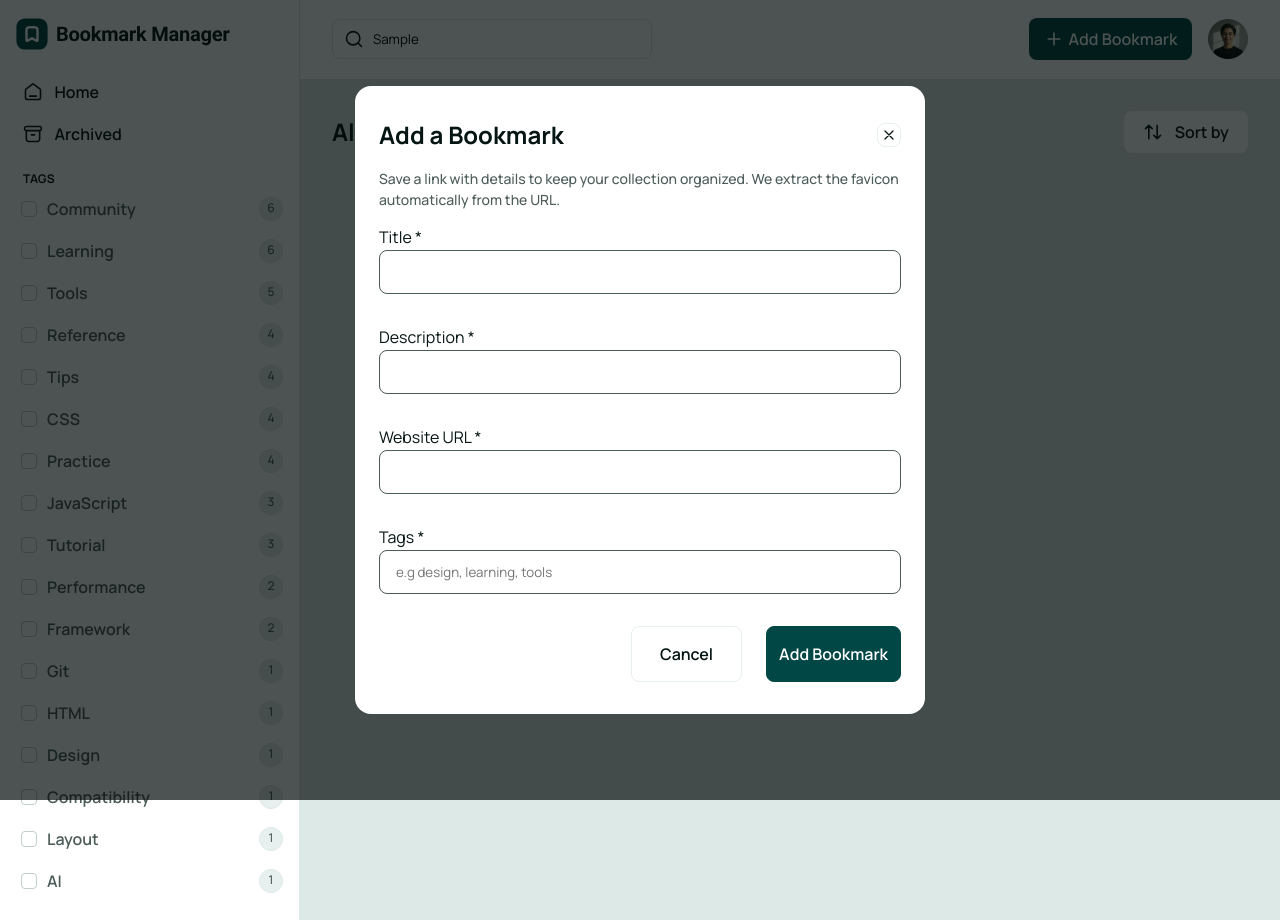
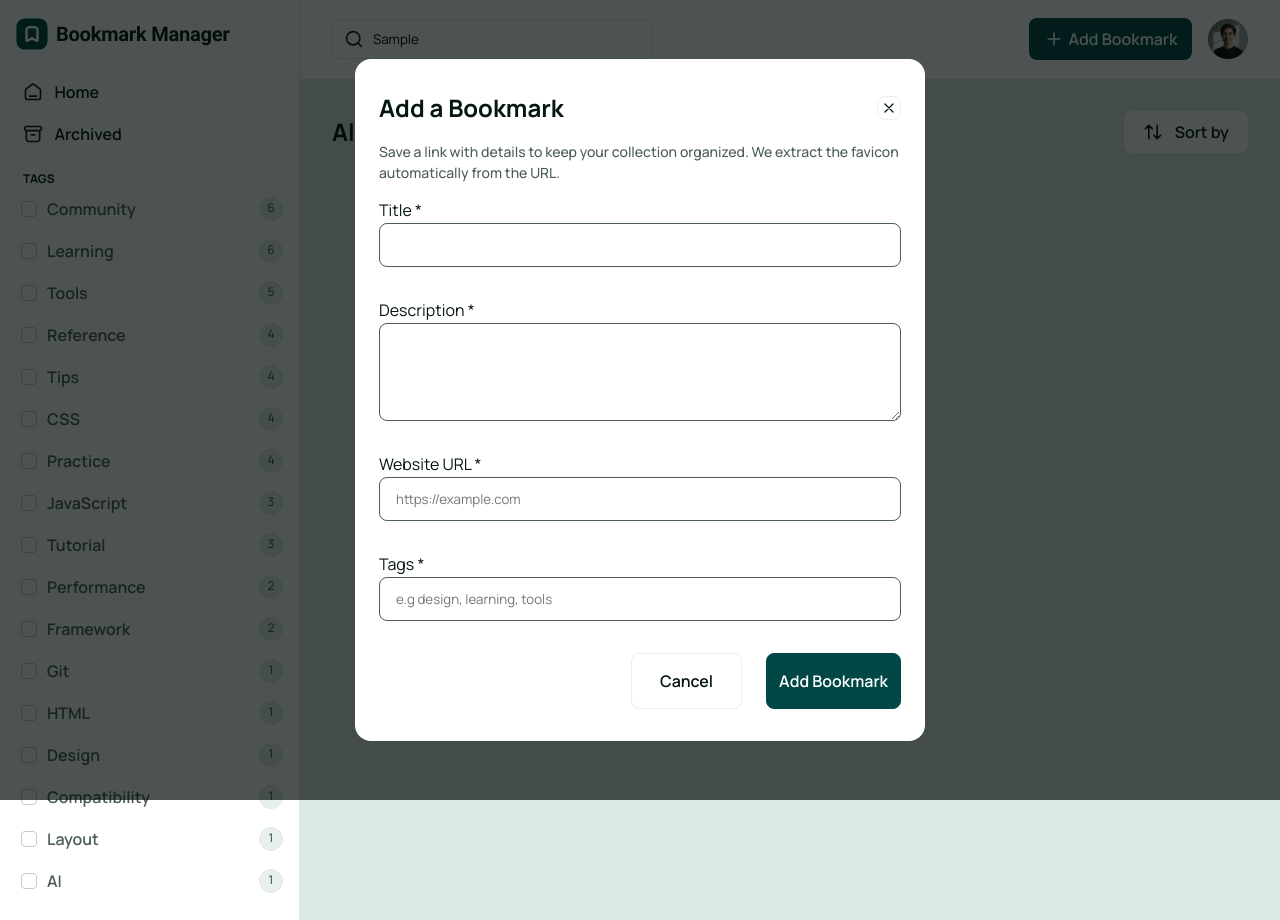
Before and after one commit to EdouardHrgt/bookmark-manager, a Vue app: page / in a window 1280 px wide. Both pictures are taken after typing "Sample" into the empty fields and a click on the button "Add Bookmark". Built offline with nearby package versions, Linux system fonts and the light colour scheme.

Commit message:
Enhance BookmarkModal with form validation and editing capabilities; refactor useBookmarks for improved data handling

```diff
--- a/src/App.vue
+++ b/src/App.vue
@@ -53,6 +53,10 @@ const setSearchQuery = (query) => {
    searchQuery.value = query
 }
 
+const updateDatas = (newDatas) => {
+   datas.value = newDatas
+}
+
 provide('theme', {
    activeTheme,
    setTheme,
@@ -65,6 +69,7 @@ provide('menu', {
 
 provide('datas', {
    datas,
+   updateDatas,
 })
 
 provide('addOrEdit', {
--- a/src/components/BookmarkModal.vue
+++ b/src/components/BookmarkModal.vue
@@ -2,15 +2,28 @@
 import { ref, inject, computed } from 'vue'
 import { urlValidation } from '@/composables/useFormValidation'
 import { getBmarks, addBmark, editBmark } from '@/composables/useBookmarks'
+import useResetObject from '@/composables/useResetObject'
 
 const { addOrEdit, toggleAddOrEdit } = inject('addOrEdit')
+const { datas } = inject('datas')
 
-const form = ref([
-   { title: '', err: false },
-   { description: '', err: false },
-   { url: '', err: false },
-   { tags: [], err: false },
-])
+const isEdit = ref(false)
+const textIndex = computed(() => (isEdit.value ? 1 : 0))
+const currentBookmark = ref(null)
+
+const startEdit = (bookmark) => {
+   isEdit.value = true
+   currentBookmark.value = bookmark
+
+   form.value = {
+      title: bookmark.title,
+      description: bookmark.description,
+      url: bookmark.url,
+      tags: bookmark.tags.join(', '),
+   }
+
+   toggleAddOrEdit()
+}
 
 const text = ref({
    title: ['Add a Bookmark', 'Edit Bookmark'],
@@ -21,45 +34,104 @@ const text = ref({
    btn: ['Add Bookmark', 'Save Bookmark'],
 })
 
-const isEdit = ref(false)
-const test = ref(false)
+const form = ref({
+   title: '',
+   description: '',
+   url: '',
+   tags: '',
+})
 
-const textIndex = computed(() => (isEdit.value ? 1 : 0))
+const errors = ref({
+   title: false,
+   description: false,
+   url: false,
+   tags: false,
+})
+
+const resetForm = () => {
+   form.value = useResetObject(form.value, '')
+   errors.value = useResetObject(errors.value, false)
+}
+
+const validateForm = () => {
+   let isValid = true
+
+   if (!form.value.title.trim() || form.value.title.length > 25) {
+      errors.value.title = true
+      isValid = false
+   } else {
+      errors.value.title = false
+   }
+
+   if (form.value.description.trim().length < 10) {
+      errors.value.description = true
+      isValid = false
+   } else {
+      errors.value.description = false
+   }
+
+   if (!urlValidation(form.value.url)) {
+      errors.value.url = true
+      isValid = false
+   } else {
+      errors.value.url = false
+   }
+
+   if (!form.value.tags.trim()) {
+      errors.value.tags = true
+      isValid = false
+   } else {
+      errors.value.tags = false
+   }
+
+   return isValid
+}
 
 const handleCancel = () => {
-   form.value = [
-      { title: '', err: false },
-      { description: '', err: false },
-      { url: '', err: false },
-      { tags: [], err: false },
-   ]
+   resetForm()
+   toggleAddOrEdit()
 }
 
-const handleError = () => {
-   if (form[0].title.length === 0) {
-      form[0].err = true
+const submitForm = () => {
+   if (!validateForm()) {
+      return
+   }
+
+   const bookmark = {
+      id: isEdit.value ? currentBookmark.value.id : getNextId(),
+      title: form.value.title.trim(),
+      description: form.value.description.trim(),
+      url: form.value.url.trim(),
+      tags: form.value.tags
+         .split(',')
+         .map((tag) => tag.trim())
+         .filter(Boolean),
+      createdAt: isEdit.value
+         ? currentBookmark.value.createdAt
+         : new Date().toISOString(),
+      lastVisited: isEdit.value
+         ? currentBookmark.value.lastVisited
+         : new Date().toISOString(),
+      pinned: isEdit.value ? currentBookmark.value.pinned : false,
+      visitCount: isEdit.value ? currentBookmark.value.visitCount : 0,
+      isArchived: isEdit.value ? currentBookmark.value.isArchived : false,
+   }
+
+   if (isEdit.value) {
+      editBmark(bookmark, datas)
    } else {
-      form[0].err = false
+      addBmark(bookmark, datas)
    }
-   if (form[1].description.length <= 10) {
-      form[1].err = true
-   } else {
-      form[1].err = false
-   }
-   if (urlValidation(form[2].url) === false) {
-      form[2].err = true
-   } else {
-      form[2].err = false
-   }
-   if (form[3].title.length === 0) {
-      form[3].err = true
-   } else {
-      form[3].err = false
-   }
-   // si tout est ok on appelle submitForm()
+
+   resetForm()
+   toggleAddOrEdit()
 }
-const submitForm = () => {
-   // logique pour soumettre le formulaire
+
+const getNextId = () => {
+   if (datas.value.length === 0) return '01'
+
+   const maxId = Math.max(...datas.value.map((b) => parseInt(b.id)))
+   return String(maxId + 1).padStart(2, '0')
 }
 </script>
 
@@ -68,7 +140,7 @@ const submitForm = () => {
       <div class="title flex">
          <h2 class="tp1">{{ text.title[textIndex] }}</h2>
          <svg
-            @click="toggleAddOrEdit()"
+            @click="handleCancel"
             xmlns="http://www.w3.org/2000/svg"
             width="24"
             height="24"
@@ -84,42 +156,69 @@ const submitForm = () => {
          </svg>
       </div>
       <p class="tp4-medium infos">{{ text.info[textIndex] }}</p>
-      <form @submit.prevent="submitForm" novalidate="true">
+
+      <form @submit.prevent="submitForm" novalidate>
          <div class="form-group">
             <label for="title">Title *</label>
-            <input type="text" name="title" id="title" v-model="form[0].title" />
-            <p class="error tp4-medium" v-if="test">enter a title</p>
+            <input
+               type="text"
+               name="title"
+               id="title"
+               v-model="form.title"
+               :class="{ 'input-error': errors.title }"
+            />
+            <p class="error tp4-medium" v-if="errors.title">
+               Please enter a title smaller than 25 characters
+            </p>
          </div>
+
          <div class="form-group">
             <label for="description">Description *</label>
-            <input
-               type="textarea"
-               name="tdescription"
+            <textarea
+               name="description"
                id="description"
-               v-model="form[1].description"
-            />
-            <p class="error tp4-medium" v-if="test">enter a description</p>
+               v-model="form.description"
+               :class="{ 'input-error': errors.description }"
+               rows="4"
+            ></textarea>
+            <p class="error tp4-medium" v-if="errors.description">
+               Description must be at least 10 characters
+            </p>
          </div>
+
          <div class="form-group">
             <label for="url">Website URL *</label>
-            <input type="text" name="url" id="url" v-model="form[2].url" />
-            <p class="error tp4-medium" v-if="test">enter a valid url</p>
+            <input
+               type="url"
+               name="url"
+               id="url"
+               v-model="form.url"
+               :class="{ 'input-error': errors.url }"
+               placeholder="https://example.com"
+            />
+            <p class="error tp4-medium" v-if="errors.url">Please enter a valid URL</p>
          </div>
+
          <div class="form-group">
             <label for="tags">Tags *</label>
             <input
                type="text"
                name="tags"
                id="tags"
-               v-model="form[3].tags"
+               v-model="form.tags"
+               :class="{ 'input-error': errors.tags }"
                placeholder="e.g design, learning, tools"
             />
+            <p class="error tp4-medium" v-if="errors.tags">
+               Please enter at least one tag
+            </p>
          </div>
+
          <div class="btn-group flex">
-            <button type="button" class="btn" @click="handleCancel">
+            <button type="button" class="btn btn-secondary" @click="handleCancel">
                <p class="tp3">Cancel</p>
             </button>
-            <button type="submit" class="btn" @click="handleError">
+            <button type="submit" class="btn btn-primary">
                <p class="tp3">{{ text.btn[textIndex] }}</p>
             </button>
          </div>
@@ -128,6 +227,10 @@ const submitForm = () => {
 </template>
 
 <style scoped>
+.input-error {
+   border-color: var(--red-600);
+}
+
 section {
    max-width: 570px;
    width: 100%;
@@ -184,7 +287,8 @@ label {
    margin-bottom: 2px;
 }
 
-input {
+input,
+textarea {
    border-radius: 8px;
    border: 1px solid var(--neutral-800);
    padding: 12px 1rem;
--- a/src/composables/useBookmarks.js
+++ b/src/composables/useBookmarks.js
@@ -1,43 +1,26 @@
-const STORAGE_KEY = 'BOOKMARKS'
-
-const getBookmarks = () => {
-  return JSON.parse(localStorage.getItem(STORAGE_KEY)) || []
+export const addBmark = (bookmark, datas) => {
+  datas.value.push(bookmark)
 }
 
-const saveBookmarks = (bookmarks) => {
-  localStorage.setItem(STORAGE_KEY, JSON.stringify(bookmarks))
+export const getBmarks = (datas, item) => {
+  if (item && datas.value.length > 0) {
+    return datas.value.find((bmark) => bmark.id === item.id)
+  }
+  return datas.value
 }
 
-export const addBmark = (bookmark) => {
-  const bookmarks = getBookmarks()
-  bookmarks.push(bookmark)
-  saveBookmarks(bookmarks)
-}
-
-export const getBmarks = (item) => {
-  const bookmarks = getBookmarks()
-  if (item && bookmarks.length > 0) {
-    return bookmarks.find((bmark) => bmark.id === item.id)
-  }
-  return bookmarks
-}
-
-export const editBmark = (updatedBookmark) => {
-  const bookmarks = getBookmarks()
-  const index = bookmarks.findIndex((bmark) => bmark.id === updatedBookmark.id)
+export const editBmark = (updatedBookmark, datas) => {
+  const index = datas.value.findIndex((bmark) => bmark.id === updatedBookmark.id)
 
   if (index !== -1) {
-    bookmarks.splice(index, 1, updatedBookmark)
-    saveBookmarks(bookmarks)
+    datas.value.splice(index, 1, updatedBookmark)
   }
 }
 
-export const deleteBmark = (bookmark) => {
-  const bookmarks = getBookmarks()
-  const index = bookmarks.findIndex((bmark) => bmark.id === bookmark.id)
+export const deleteBmark = (bookmark, datas) => {
+  const index = datas.value.findIndex((bmark) => bmark.id === bookmark.id)
 
   if (index !== -1) {
-    bookmarks.splice(index, 1)
-    saveBookmarks(bookmarks)
+    datas.value.splice(index, 1)
   }
 }
--- /dev/null
+++ b/src/composables/useResetObject.js
@@ -0,0 +1,4 @@
+const useResetObject = (obj, defaultValue = '') => {
+  return Object.fromEntries(Object.keys(obj).map((key) => [key, typeof obj[key] === 'boolean' ? false : defaultValue]))
+}
+export default useResetObject
```
